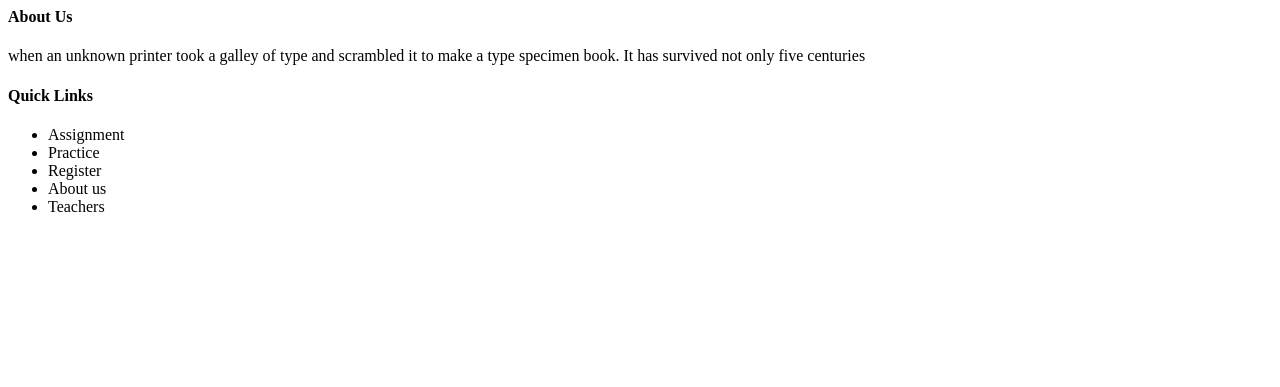
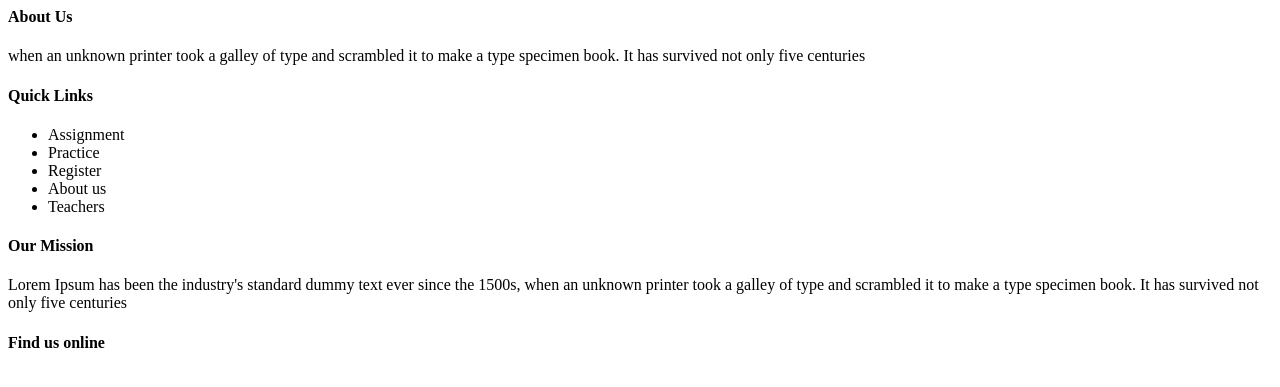
Before and after one commit to NSU-SU19CSE299S02/SU19CSE299S02G13NSU, a Flask app: template templates/footer.html in a window 1280 px wide. Shown: the top 387 px of the page. Run offline with Flask 2, Linux system fonts and the light colour scheme; the template is opened without the code that fills it, so the values that code supplies are empty.

Commit message:
setting footer html page

```diff
--- a/templates/footer.html
+++ b/templates/footer.html
@@ -14,3 +14,22 @@
                     <li>About us</li>
                     <li>Teachers</li>
                 </ul>
+            </div>
+            <div class="col-3">
+                <h4 class="fnt_ptsans">Our Mission</h4>
+                <p class="small fnt_ptsans">Lorem Ipsum has been the industry's standard dummy text ever since the 1500s, when an unknown printer took a galley of type and scrambled it to make a type specimen book. It has survived not only five centuries</p>
+            </div>
+            <div class="col-3">
+                <h4 class="fnt_ptsans">Find us online</h4>
+                <h3 class="float-left mx-2 text-info"><i class="fab fa-facebook-square"></i></h3>
+                <h3 class="float-left mx-2 text-info"><i class="fab fa-twitter-square"></i></h3>
+                <h3 class="float-left mx-2 text-info"><i class="fab fa-linkedin"></i></h3>
+                <h3 class="float-left mx-2 text-info"><i class="fab fa-stack-overflow"></i></h3>
+                <h3 class="float-left mx-2 text-info"><i class="fab fa-github"></i></h3>
+                <h3 class="float-left mx-2 text-info"><i class="fab fa-instagram"></i></h3>
+                <h3 class="float-left mx-2 text-info"><i class="fab fa-whatsapp-square"></i></h3>
+                <h3 class="float-left mx-2 text-info"><i class="fab fa-instagram"></i></h3>
+            </div>
+        </div>
+    </div>
+</section>
```
